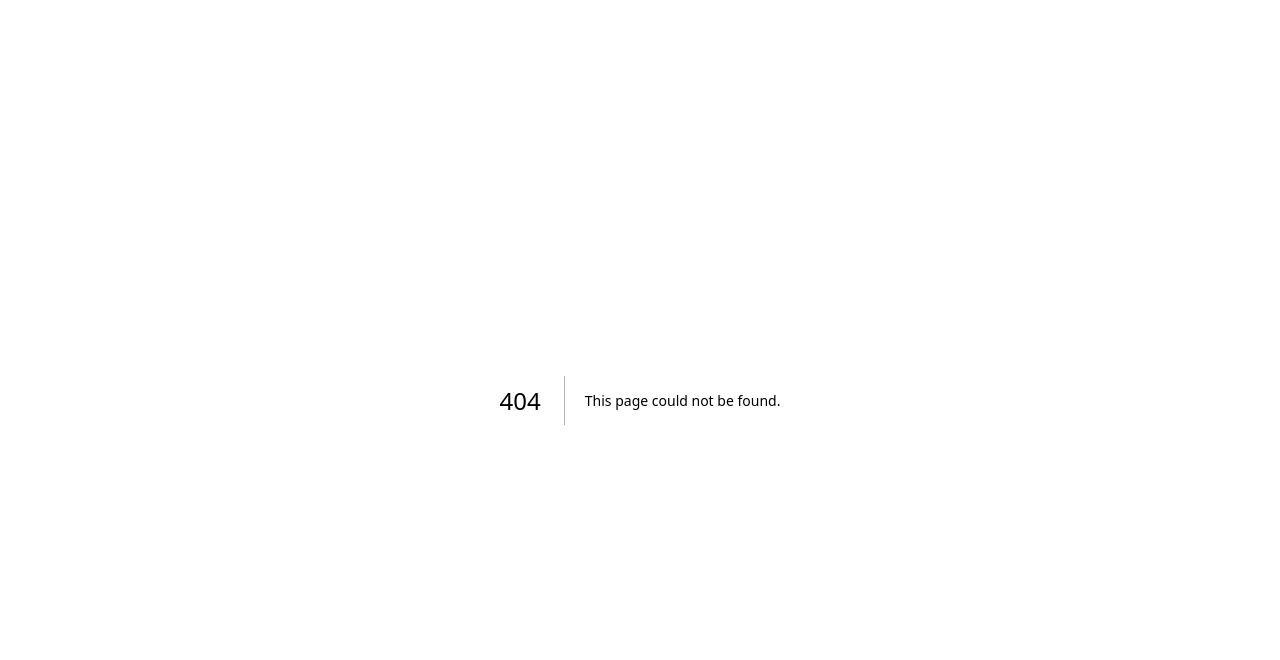
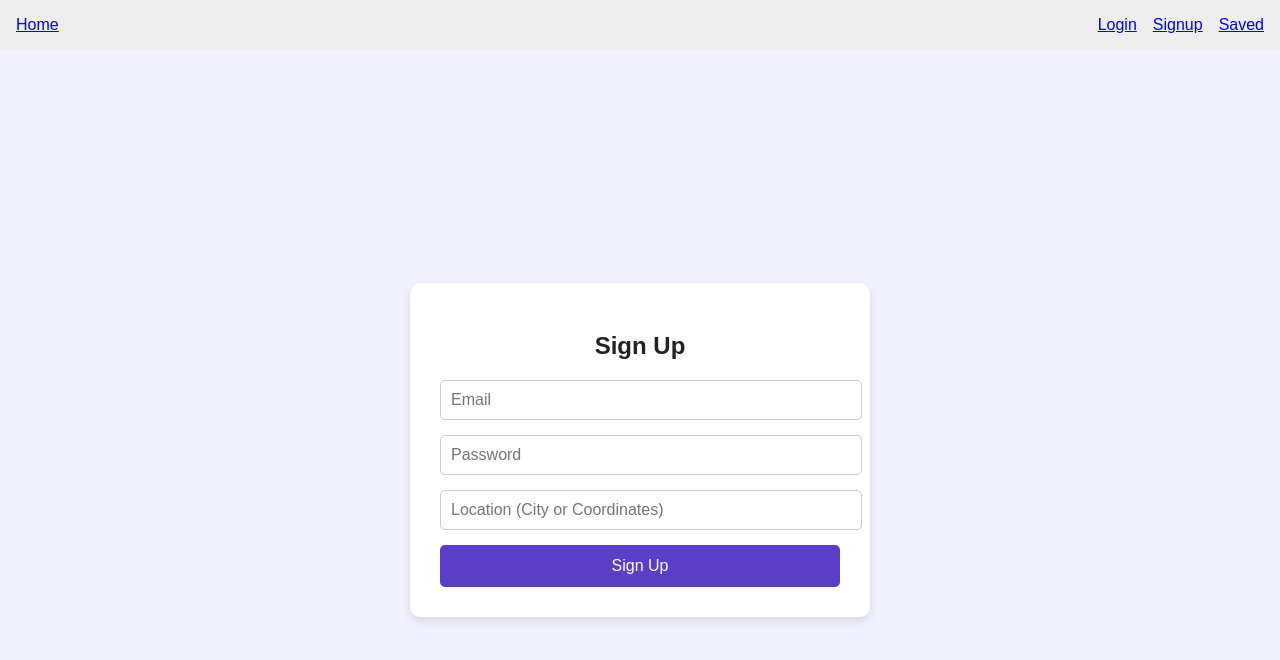
Before and after one commit to RAGA1111/finder-app, a Next.js app: page /signup in a window 1280 px wide. Before the commit this address had no page. Shown: the top 660 px of the page. Built offline with nearby package versions, Linux system fonts and the light colour scheme.

Commit message:
Refactor: Signup/login bug fix, add saved page, backend improvements

```diff
--- a/components/Navbar.js
+++ b/components/Navbar.js
@@ -1,13 +1,19 @@
 
-import Link from "next/link";
+// components/NavBar.js
+import Link from 'next/link';
 
-export default function Navbar() {
+export default function NavBar() {
   return (
-    <nav className="bg-purple-700 text-white px-6 py-3 flex justify-between items-center">
-      <h1 className="text-xl font-bold">The Finder</h1>
-      <div className="space-x-4">
-        <Link href="/login">Login</Link>
-        <Link href="/signup">Sign Up</Link>
+    <nav style={{
+      display: 'flex',
+      justifyContent: 'space-between',
+      padding: '1rem',
+      backgroundColor: '#eee',
+    }}>
+      <Link href="/" style={{ marginRight: '1rem' }}>Home</Link>
+      <div>
+        <Link href="/login" style={{ marginRight: '1rem' }}>Login</Link>
+        <Link href="/signup" style={{ marginRight: '1rem' }}>Signup</Link>
         <Link href="/saved">Saved</Link>
       </div>
     </nav>
--- a/pages/_app.js
+++ b/pages/_app.js
@@ -1,12 +1,11 @@
 import '../styles/globals.css'
-import { ChakraProvider } from '@chakra-ui/react'
-
-
+import NavBar from '../components/NavBar'
 
 export default function App({ Component, pageProps }) {
   return (
-    <ChakraProvider>
-    <Component {...pageProps} />
-    </ChakraProvider>
-    )
+    <>
+      <NavBar />
+      <Component {...pageProps} />
+    </>
+  );
 }
--- /dev/null
+++ b/pages/signup.js
@@ -0,0 +1,104 @@
+// pages/signup.js
+import React, { useState } from "react";
+import { useRouter } from "next/router";
+import axios from "axios";
+
+export default function Signup() {
+  const router = useRouter();
+  const [email, setEmail] = useState("");
+  const [password, setPassword] = useState("");
+  const [location, setLocation] = useState("");
+
+  const handleSignup = async () => {
+    try {
+      const res = await axios.post("http://localhost:5000/api/users/signup", {
+        email,
+        password,
+        location,
+      });
+
+      if (res.data.message === "User registered successfully") {
+        alert("Signup successful!");
+        router.push("/login");
+      }
+    } catch (err) {
+      alert("Signup failed!");
+      console.error(err);
+    }
+  };
+
+  return (
+    <div style={styles.container}>
+      <div style={styles.card}>
+        <h2 style={styles.title}>Sign Up</h2>
+
+        <input
+          type="email"
+          placeholder="Email"
+          value={email}
+          style={styles.input}
+          onChange={(e) => setEmail(e.target.value)}
+        />
+        <input
+          type="password"
+          placeholder="Password"
+          value={password}
+          style={styles.input}
+          onChange={(e) => setPassword(e.target.value)}
+        />
+        <input
+          type="text"
+          placeholder="Location (City or Coordinates)"
+          value={location}
+          style={styles.input}
+          onChange={(e) => setLocation(e.target.value)}
+        />
+
+        <button onClick={handleSignup} style={styles.button}>
+          Sign Up
+        </button>
+      </div>
+    </div>
+  );
+}
+
+const styles = {
+  container: {
+    height: "100vh",
+    backgroundColor: "#f0f0ff",
+    display: "flex",
+    justifyContent: "center",
+    alignItems: "center",
+  },
+  card: {
+    background: "#fff",
+    padding: "30px",
+    borderRadius: "10px",
+    boxShadow: "0 4px 10px rgba(0,0,0,0.1)",
+    width: "100%",
+    maxWidth: "400px",
+  },
+  title: {
+    fontSize: "24px",
+    marginBottom: "20px",
+    textAlign: "center",
+  },
+  input: {
+    width: "100%",
+    padding: "10px",
+    marginBottom: "15px",
+    borderRadius: "5px",
+    border: "1px solid #ccc",
+    fontSize: "16px",
+  },
+  button: {
+    width: "100%",
+    padding: "12px",
+    backgroundColor: "#5a3ec8",
+    color: "#fff",
+    fontSize: "16px",
+    border: "none",
+    borderRadius: "5px",
+    cursor: "pointer",
+  },
+};
```
Also changed, not shown: App.jsx (added, +22 -0 lines), pages/login.js (+8 -28 lines), pages/saved.js (added, +56 -0 lines), 1 other file (tests, documents, lock files or other folders).
